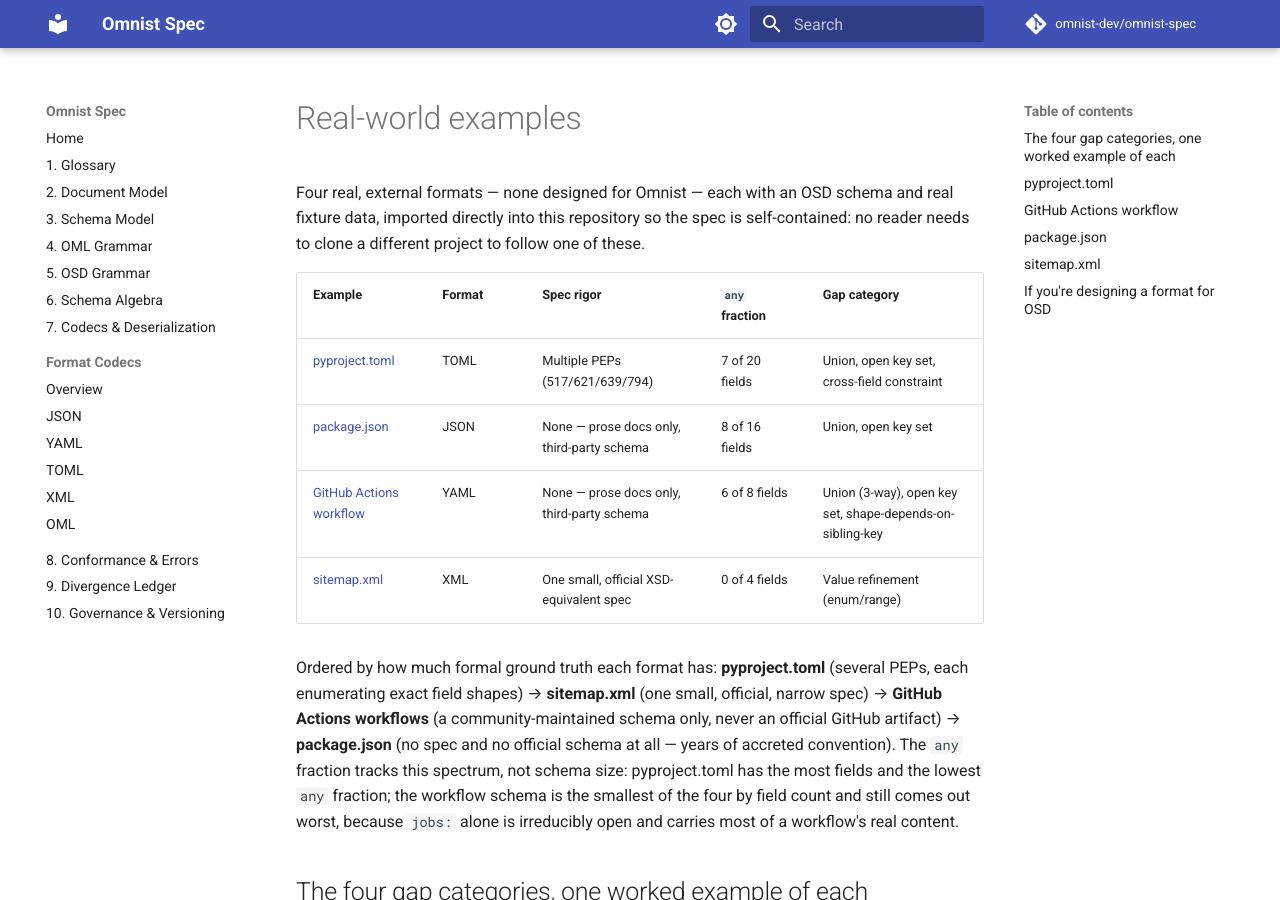
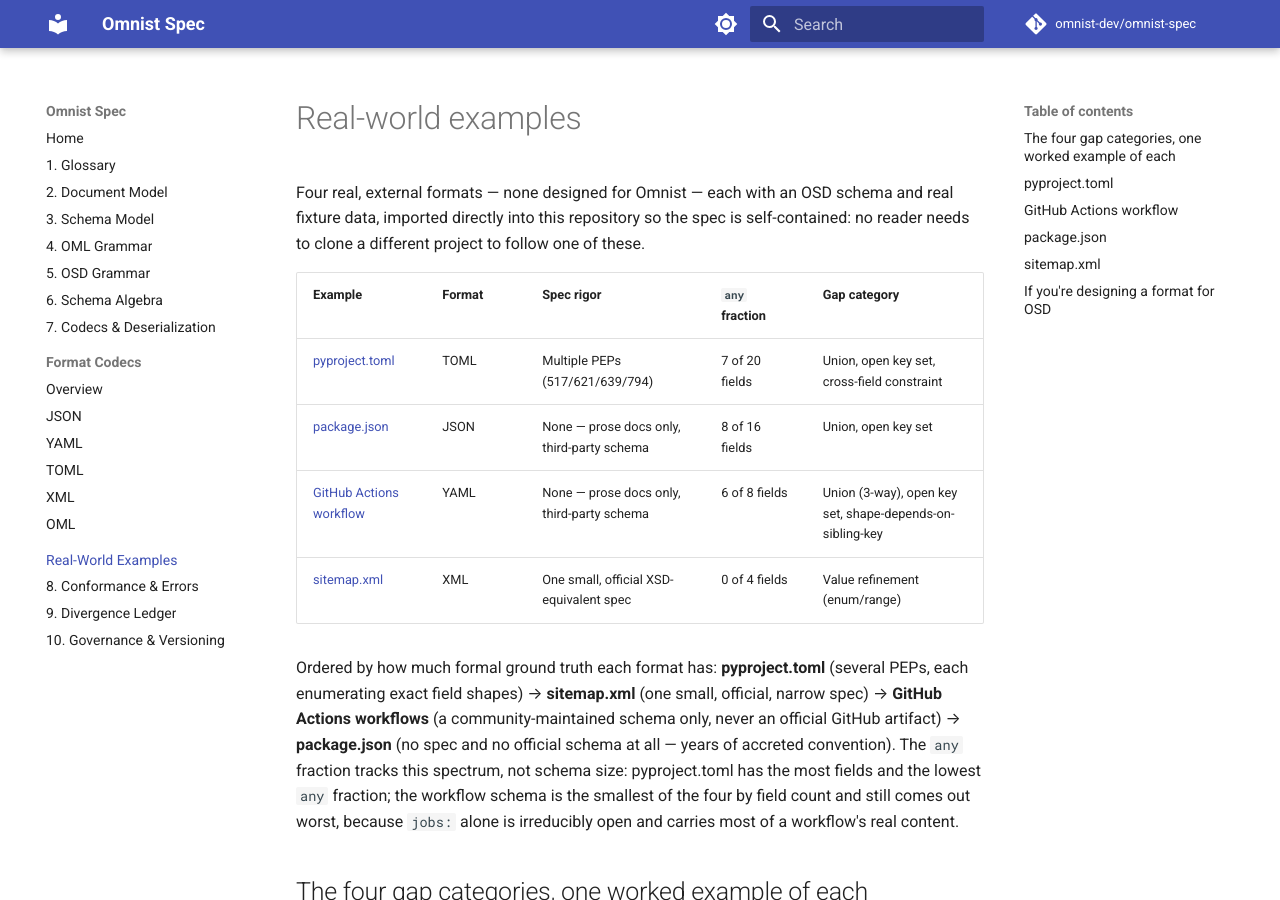
Before and after one commit to omnist-dev/omnist-spec, an MkDocs documentation site: the page built from docs/examples/index.md, in a window 1280 px wide and 900 px high. Built offline with MkDocs 1.6.1 and Material for MkDocs 9.7.7, drawn with Linux system fonts in a browser that asks for light colours; comment, search, counter and statistics services are not loaded.

Commit message:
Add Real-World Examples to nav, unnumbered like Format Codecs
docs/examples/index.md had no nav entry at all -- reachable only via
inline links from other chapters. Added it as an unnumbered top-level
group alongside Format Codecs, for the same reason: both elaborate on
already-normative chapters (7, and the examples touch 3/6/9) rather than
introducing new numbered obligations, so neither gets a chapter number
in the 1-10 sequence that the spec cross-references by section number.

```diff
--- a/mkdocs.yml
+++ b/mkdocs.yml
@@ -55,6 +55,7 @@
       - TOML: formats/toml.md
       - XML: formats/xml.md
       - OML: formats/oml.md
+  - Real-World Examples: examples/index.md
   - 8. Conformance & Errors: 08-conformance-and-errors.md
   - 9. Divergence Ledger: 09-divergence-ledger.md
   - 10. Governance & Versioning: 10-governance-and-versioning.md
```
